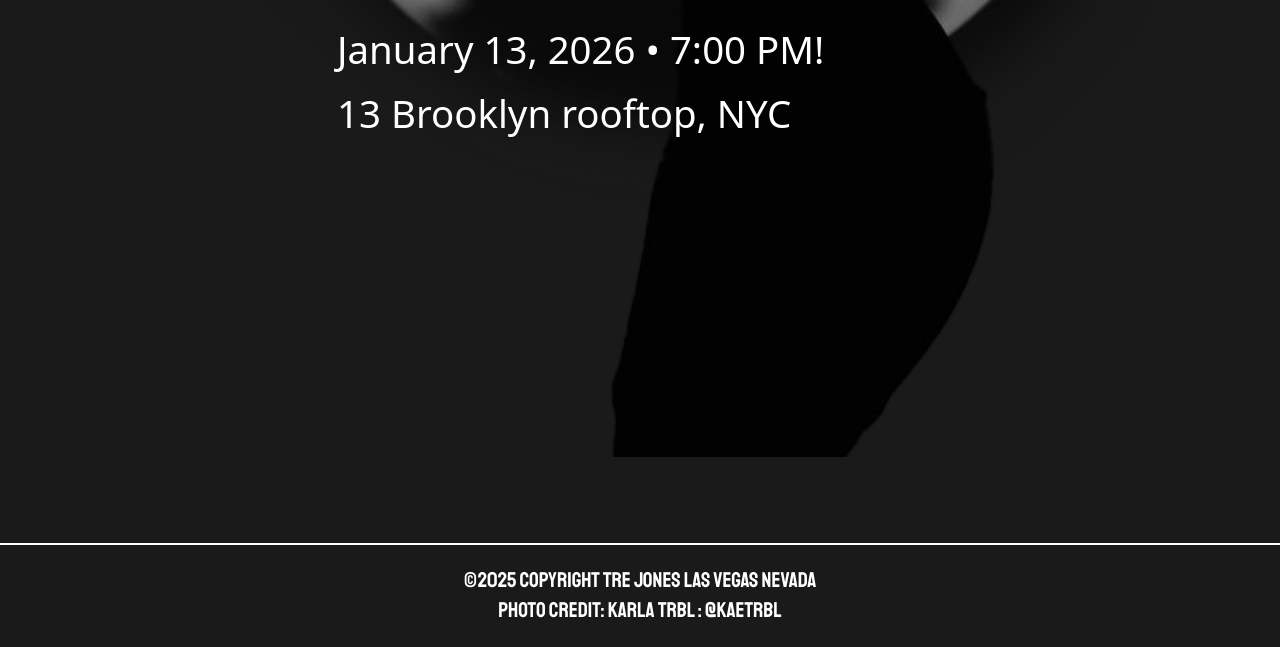
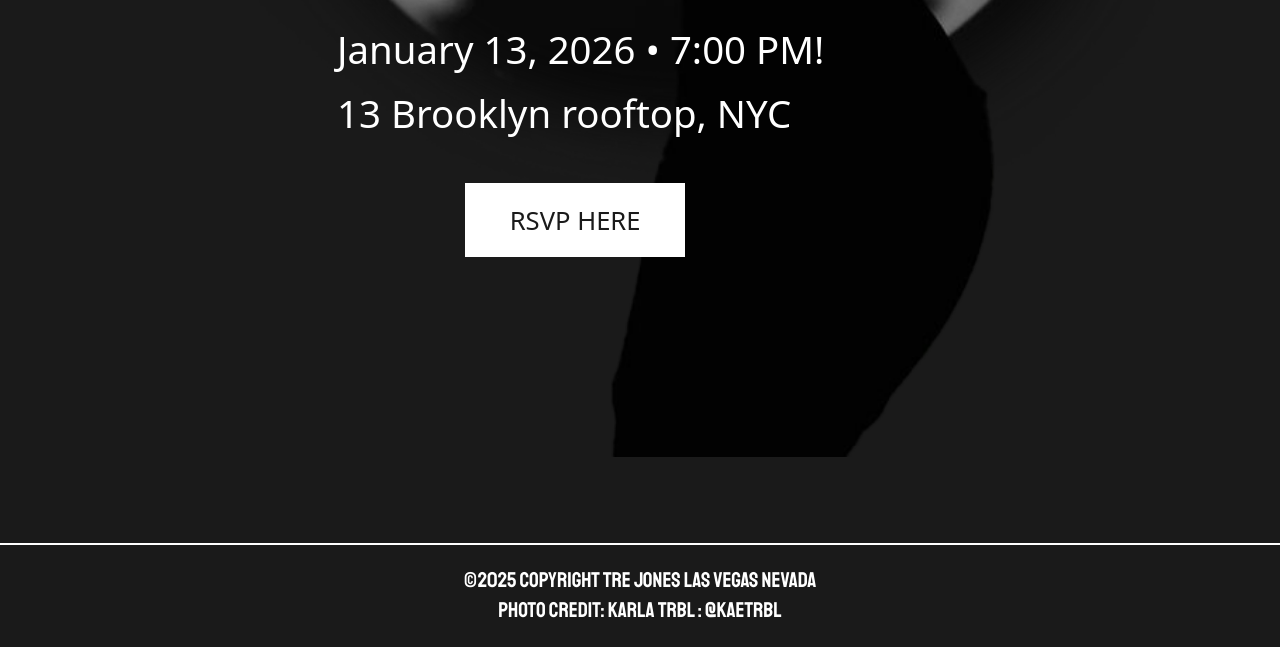
Before and after one commit to TreJpg/PROJECT-3-, a plain HTML site: page index.html in a window 1280 px wide. Shown: the part 771-1418 px from the top of the page. Drawn offline with Linux system fonts and the light colour scheme; a web font is replaced by a local one.

Commit message:
added rsvp button to email ass call to action on index landing page and style css

```diff
--- a/index.html
+++ b/index.html
@@ -51,6 +51,7 @@
           <span>January 13, 2026 • 7:00 PM!</span>
           <span>13 Brooklyn rooftop, NYC</span>
         </div>
+        <a href="mailto:your-email@example.com?subject=RSVP for Olivia's Party" class="rsvp-button">RSVP HERE</a>
       </div>
       <div class="hero-image">\
         <img src="assets/bf5f812946fc724e3f95b25b50f92078-1.png" alt="birthday girl photo with cake">
--- a/style.css
+++ b/style.css
@@ -122,6 +122,26 @@ font-family: "Staatliches", sans-serif;
   max-width: 1200px;
   height: auto;
 
+}
+
+.rsvp-button {
+  display: block;
+  margin: 2rem auto 0 17rem;
+  padding: 0.8rem 2rem;
+  background-color: white;
+  color: #1A1A1A;
+  text-decoration: none;
+  font-family: 'Barrio', system-ui;
+  font-size: 1.2rem;
+  border: 2px solid white;
+  transition: all 0.3s ease;
+  width: fit-content;
+  text-align: center;
+}
+
+.rsvp-button:hover {
+  background-color: transparent;
+  color: white;
 }
 
 /* About page styles */
```
